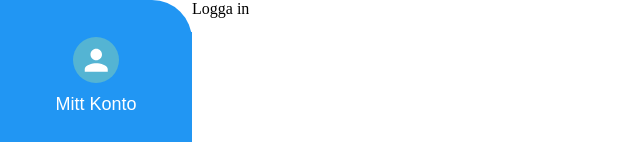
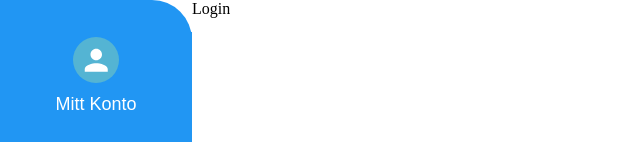
Before and after one commit to A-ForssmanP/InteractWithSchool, a React (Vite) app in the folder frontend/: page /loggaIn in a window 1280 px wide. Shown: the top 142 px of the page, without its empty margins (0-640 px from the left). Built offline with nearby package versions, Linux system fonts and the light colour scheme; the HTML template or start-up script is replaced by a standard one.

Commit message:
add file for login component

```diff
--- a/frontend/src/pages/Pages.jsx
+++ b/frontend/src/pages/Pages.jsx
@@ -15,6 +15,7 @@
 import TimeScheduleRegister from "./TimeSchedule/timeScheduleRegister/TimeScheduleRegister";
 import TimeScheduleOverview from "./TimeSchedule/timescheduleOverview/TimeScheduleOverview";
 import DashBoard from "./dashBoard/DashBoard";
+import Login from "./login/Login";
 
 function Pages() {
   // const navigate = useNavigate();
@@ -51,7 +52,7 @@
               element={<TimeScheduleOverview />}
             />
           </Route>
-          <Route path="/loggaIn" element={"Logga in"} />
+          <Route path="/loggaIn" element={<Login />} />
         </Route>
         <Route path="*" element={<h1>Page Not Found</h1>} />
       </Routes>
--- /dev/null
+++ b/frontend/src/pages/login/Login.jsx
@@ -0,0 +1,5 @@
+function Login() {
+  return <div>Login</div>;
+}
+
+export default Login;
```
